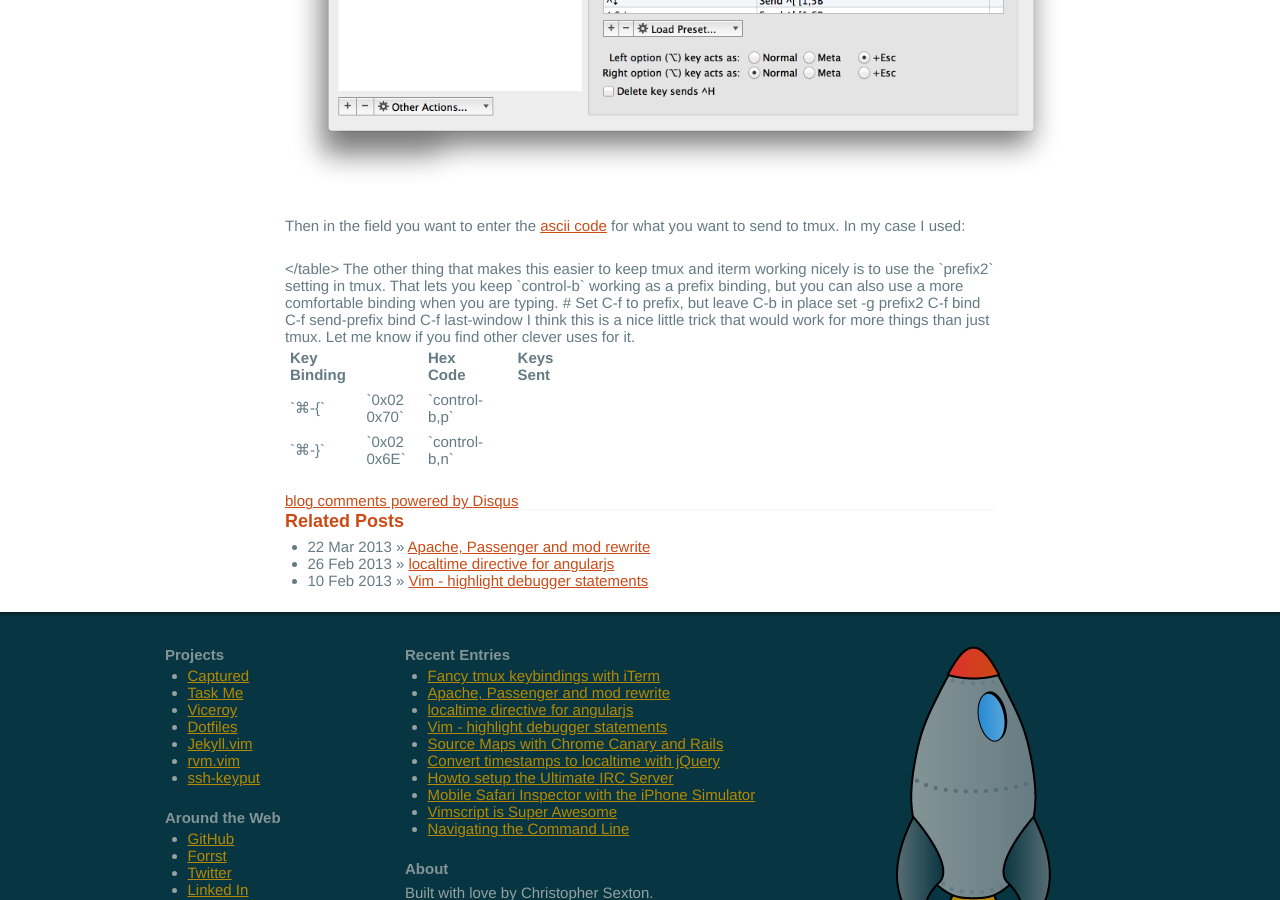
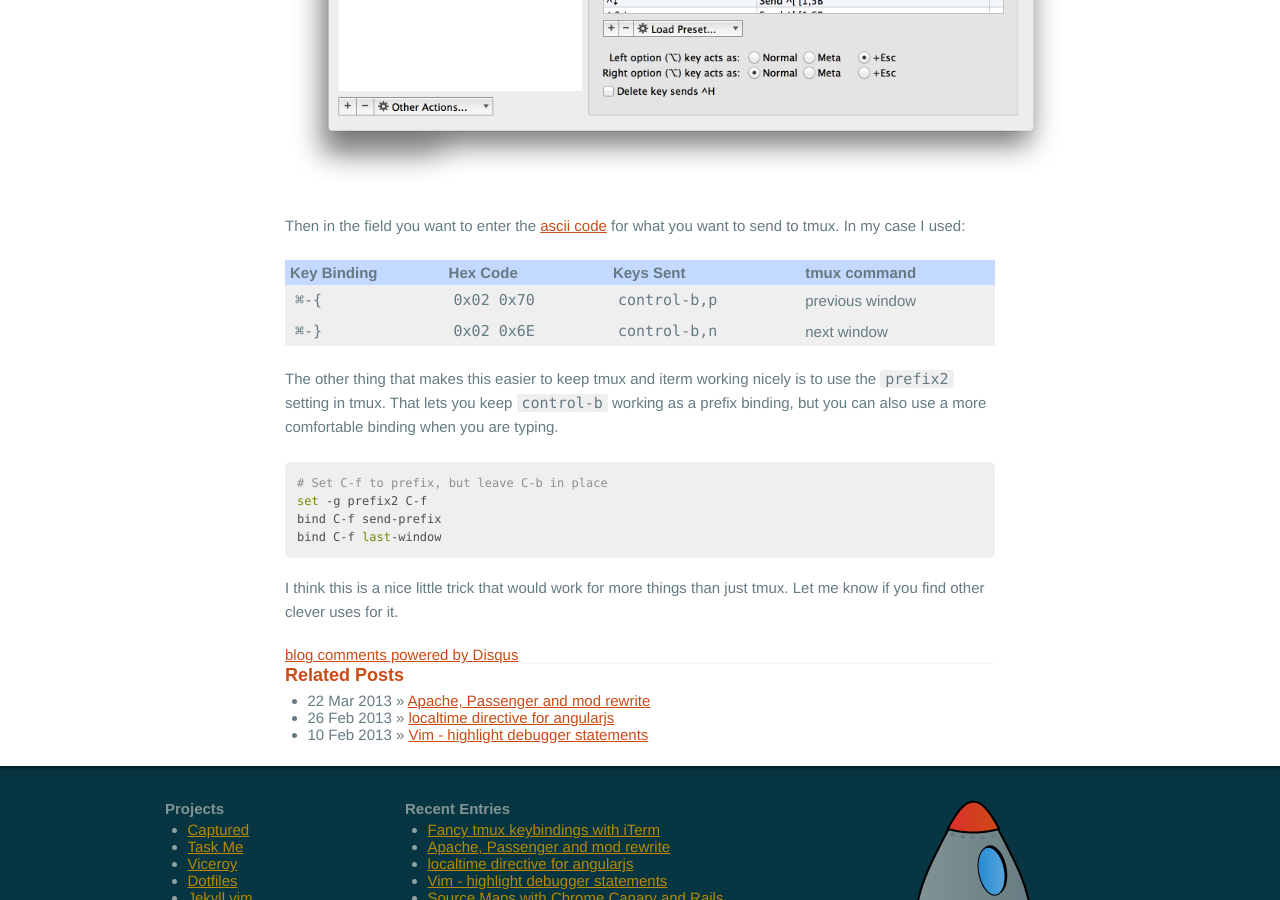
Before and after one commit to csexton/codeography.com, a Jekyll site: the page built from _posts/2013-05-16-tmux-iterm-keybindings.markdown, in a window 1280 px wide and 900 px high, scrolled down 1254 px. Built offline with Jekyll 4.4.1, drawn with Linux system fonts in a browser that asks for light colours; nearby versions of some CDN libraries; some web fonts are replaced; comment, search, counter and statistics services are not loaded.

Commit message:
Table formatting

```diff
--- a/_posts/2013-05-16-tmux-iterm-keybindings.markdown
+++ b/_posts/2013-05-16-tmux-iterm-keybindings.markdown
@@ -17,33 +17,29 @@ Here is the real trick, choose "Send Hex Code" as the action.
 
 Then in the field you want to enter the [ascii code](http://www.columbia.edu/kermit/ascii.html) for what you want to send to tmux. In my case I used:
 
-<table style="width:300px">
+<table style="background-color: #efefef;">
+<thead>
 <tr>
-<th>Key Binding<th>
-<th>Hex Code<th>
-<th>Keys Sent<th>
+  <th>Key Binding</th>
+  <th>Hex Code</th>
+  <th>Keys Sent</th>
+  <th>tmux command</th>
+</tr>
+</thead>
+<tbody>
 <tr>
-<td>
-`⌘-{`
-</td>
-<td>
-`0x02 0x70`
-</td>
-<td>
-`control-b,p`
-</td>
+  <td> <code>⌘-{</code> </td>
+  <td> <code>0x02 0x70</code> </td>
+  <td> <code>control-b,p</code> </td>
+  <td> previous window </td>
 </tr>
 <tr>
-<td>
-`⌘-}`
-</td>
-<td>
-`0x02 0x6E`
-</td>
-<td>
-`control-b,n`
-</td>
+  <td> <code>⌘-}</code> </td>
+  <td> <code>0x02 0x6E</code> </td>
+  <td> <code>control-b,n</code> </td>
+  <td> next window </td>
 </tr>
+</tbody>
 </table>
 
 The other thing that makes this easier to keep tmux and iterm working nicely is to use the `prefix2` setting in tmux. That lets you keep `control-b` working as a prefix binding, but you can also use a more comfortable binding when you are typing.
```
